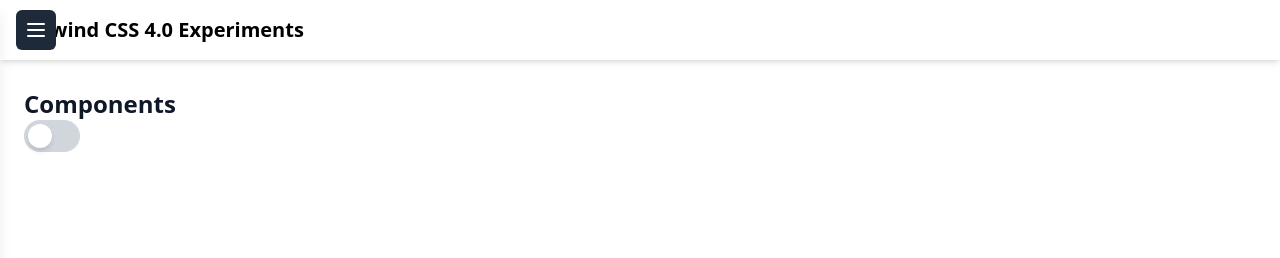
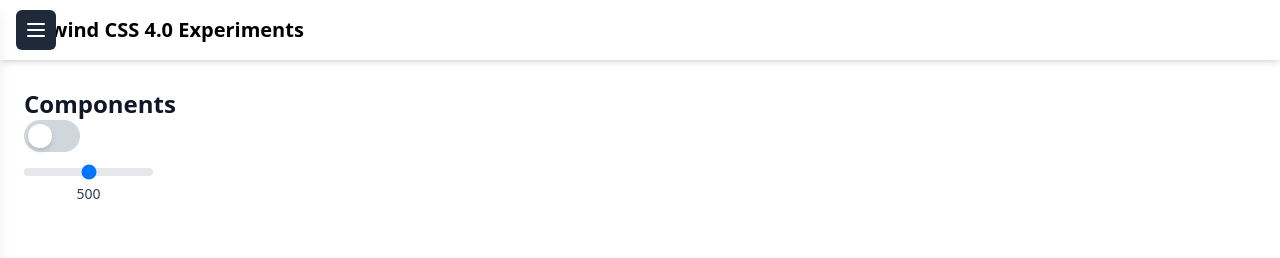
Before and after one commit to cebartling/tailwind-css-experiments, a React (Vite) app in the folder basic-experiments/: page /components in a window 1280 px wide. Shown: the top 258 px of the page. Built offline with nearby package versions, Linux system fonts and the light colour scheme.

Commit message:
feat: adding range slider

```diff
--- /dev/null
+++ b/basic-experiments/src/components/basic/RangeSlider/index.tsx
@@ -0,0 +1,39 @@
+import React, { useState } from 'react';
+import { RangeSliderProps } from '@components/basic/RangeSlider/types';
+
+const RangeSlider: React.FC<RangeSliderProps> = ({
+  min = 0,
+  max = 100,
+  step = 1,
+  value = 50,
+  onChange,
+}) => {
+  const [sliderValue, setSliderValue] = useState(value);
+
+  const handleChange = (event: React.ChangeEvent<HTMLInputElement>) => {
+    const newValue = Number(event.target.value);
+    setSliderValue(newValue);
+    if (onChange) {
+      onChange(newValue);
+    }
+  };
+
+  return (
+    <div className="w-full flex flex-col items-center">
+      <input
+        type="range"
+        min={min}
+        max={max}
+        step={step}
+        value={sliderValue}
+        onChange={handleChange}
+        className="w-full h-2 bg-gray-200 rounded-lg appearance-none cursor-pointer dark:bg-gray-700"
+      />
+      <span className="mt-2 text-sm text-gray-700 dark:text-gray-300">
+        {sliderValue}
+      </span>
+    </div>
+  );
+};
+
+export default RangeSlider;
--- /dev/null
+++ b/basic-experiments/src/components/basic/RangeSlider/types.ts
@@ -0,0 +1,7 @@
+export type RangeSliderProps = {
+  min?: number;
+  max?: number;
+  step?: number;
+  value?: number;
+  onChange?: (value: number) => void;
+};
--- a/basic-experiments/src/components/pages/ComponentsPage/index.tsx
+++ b/basic-experiments/src/components/pages/ComponentsPage/index.tsx
@@ -1,5 +1,6 @@
 import { FC } from 'react';
 import ToggleButton from '@components/basic/ToggleButton';
+import RangeSlider from '@components/basic/RangeSlider';
 
 export const ComponentsPage: FC = () => {
   return (
@@ -9,6 +10,17 @@ export const ComponentsPage: FC = () => {
         <div className="flex flex-row space-x-4">
           <ToggleButton />
         </div>
+        <div className="flex flex-row space-x-4">
+          <RangeSlider
+            min={0}
+            max={1000}
+            step={1}
+            value={500}
+            onChange={(value: number): void =>
+              console.log('Range slider value change', value)
+            }
+          />
+        </div>
       </div>
     </>
   );
```
